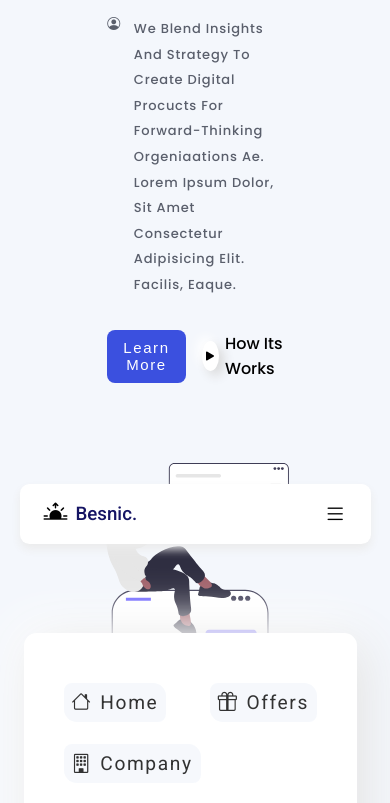
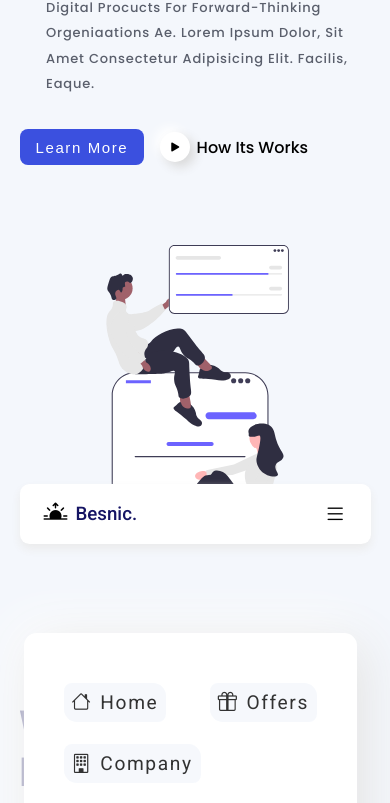
Before and after one commit to Timur-rj/full-site, a plain HTML site: page index.html in a window 390 px wide. Shown: the part 284-1087 px from the top of the page. Drawn offline with nearby package versions, Linux system fonts and the light colour scheme.

Commit message:
Update style.css

```diff
--- a/style.css
+++ b/style.css
@@ -373,7 +373,9 @@ img.hero__section__right__img {
     justify-content: center;
     gap: 2rem;
   }
-
+.hero__section__left {
+  width: unset;
+}
   h1.hero__section__tiitle {
     width: unset;
     font-size: var(--biggest2-font-size);
```
